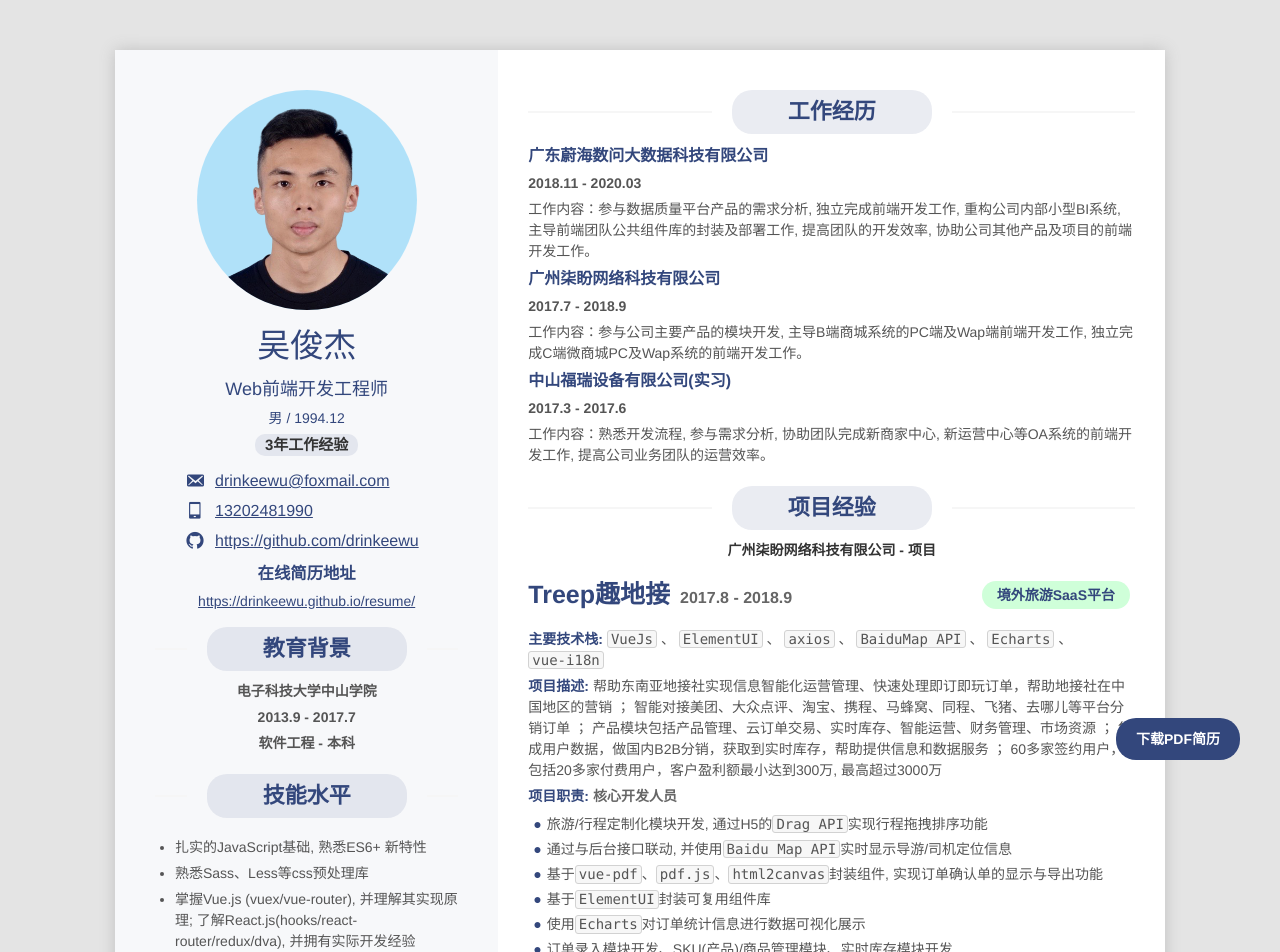
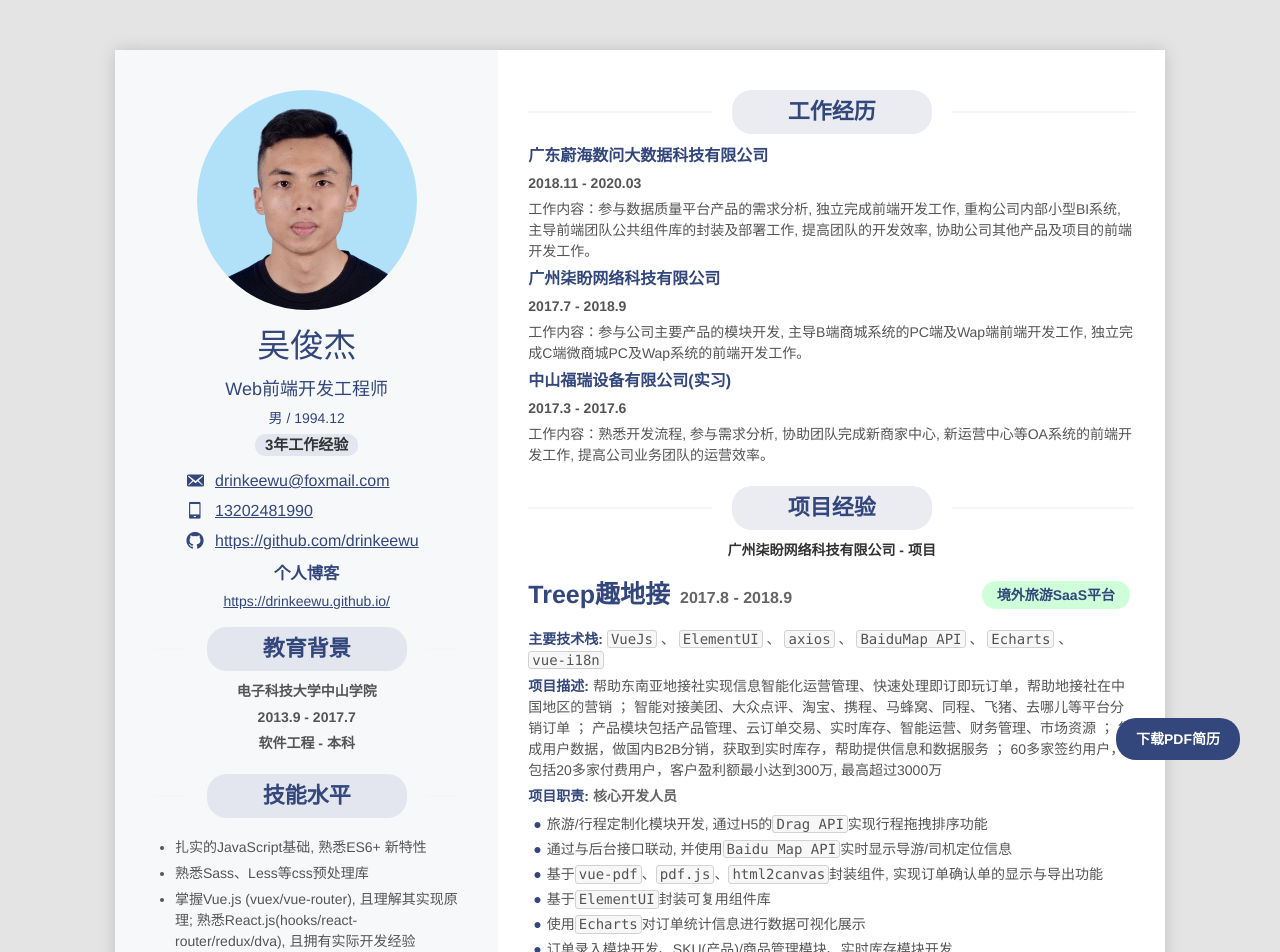
Before and after one commit to drinkeewu/resume, a Vue app: page /#/ in a window 1280 px wide. Shown: the top 952 px of the page. Built offline with nearby package versions, Linux system fonts and the light colour scheme.

Commit message:
update link

```diff
--- a/src/views/aside/Aside.vue
+++ b/src/views/aside/Aside.vue
@@ -24,9 +24,9 @@
         class="icon-list"
       />
       <div class="online-link">
-        <h3>在线简历地址</h3>
-        <a href="https://drinkeewu.github.io/resume/">
-          https://drinkeewu.github.io/resume/
+        <h3>个人博客</h3>
+        <a href="https://drinkeewu.github.io/">
+          https://drinkeewu.github.io/
         </a>
       </div>
       <block-wrapper
@@ -94,7 +94,7 @@ export default {
       skills: [
         '扎实的JavaScript基础, 熟悉ES6+ 新特性',
         '熟悉Sass、Less等css预处理库',
-        '掌握Vue.js (vuex/vue-router), 并理解其实现原理; 了解React.js(hooks/react-router/redux/dva), 并拥有实际开发经验',
+        '掌握Vue.js (vuex/vue-router), 且理解其实现原理; 熟悉React.js(hooks/react-router/redux/dva), 且拥有实际开发经验',
         '熟悉使用Echarts进行数据可视化开发, 了解Canvas API',
         '熟练使用Eslint、commitizen、TypeScript等工具规范代码',
         '理解前端工程化, 熟悉项目脚手架及Webpack常用配置; 熟悉git、svn代码协作工具',
@@ -140,9 +140,9 @@ ul {
   }
 }
 .resume-aside {
+  position: relative;
   flex: 3;
   display: flex;
-  justify-content: space-between;
   flex-direction: column;
   color: $deep-blue;
   padding: 40px;
@@ -187,6 +187,13 @@ ul {
       }
     }
   }
+  #blog {
+    text-align: center;
+    .blog-link {
+      font-size: 16px;
+      font-weight: bold;
+    }
+  }
 
   @media screen and (max-width: 1049px) {
     padding-top: 80px;
```
Also changed, not shown: 1 other file (tests, documents, lock files or other folders).
